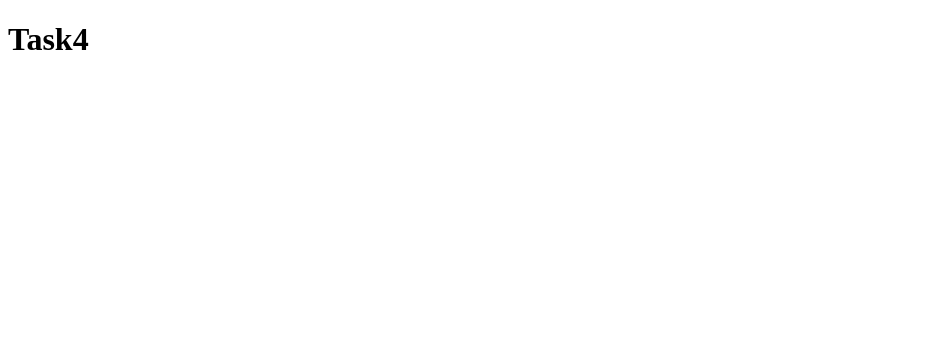
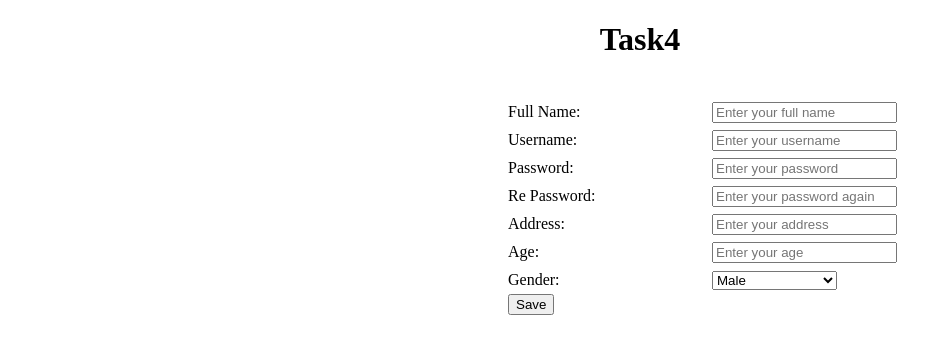
Before and after one commit to UdayKhunt/Mern-Tasks, a plain HTML site: page task4.html in a window 1280 px wide. Shown: the whole page, without its empty margins (0-952 px from the left). Drawn offline with Linux system fonts and the light colour scheme.

Commit message:
Add files via upload

```diff
--- a/task4.html
+++ b/task4.html
@@ -4,8 +4,53 @@
     <meta charset="UTF-8">
     <meta name="viewport" content="width=device-width, initial-scale=1.0">
     <title>Document</title>
+    <style>
+        label{
+            width: 200px;
+            display:inline-block;
+            margin: 5px auto;
+            margin-left: 500px;
+        }
+    </style>
 </head>
 <body>
-    <h1>Task4</h1>
+
+    <h1 align = "center">Task4</h1>
+    <br>
+
+    <label for="name">Full Name: </label>
+    <input type = "text" id="name" placeholder="Enter your full name">
+    <br>
+
+    <label for="username">Username: </label>
+    <input type = "text" id="username" placeholder="Enter your username">
+    <br>
+
+    <label for="pass">Password: </label>
+    <input type = "password" id="pass" placeholder="Enter your password">
+    <br>
+
+    <label for="rpass">Re Password: </label>
+    <input type = "password" id="rpass" placeholder="Enter your password again">
+    <br>
+
+    <label for="add">Address: </label>
+    <input type = "text" id="add" placeholder="Enter your address">
+    <br>
+
+    <label for="age">Age: </label>
+    <input type = "number" id="age" placeholder="Enter your age" min="0">
+    <br>
+
+    <label for="gender">Gender: </label>
+    <select id="gender">
+        <option value="Male">Male</option>
+        <option value="Female">Female</option>
+        <option value="NOTA">Prefer Not to Say</option>
+    </select>
+    <br>
+
+    <div style="margin-left: 500px"><input type="submit" value="Save"></div>
+
 </body>
 </html>
```
Also changed, not shown: task1.html (+27 -1 lines), task2.html (+13 -1 lines), task3.html (+10 -3 lines).
